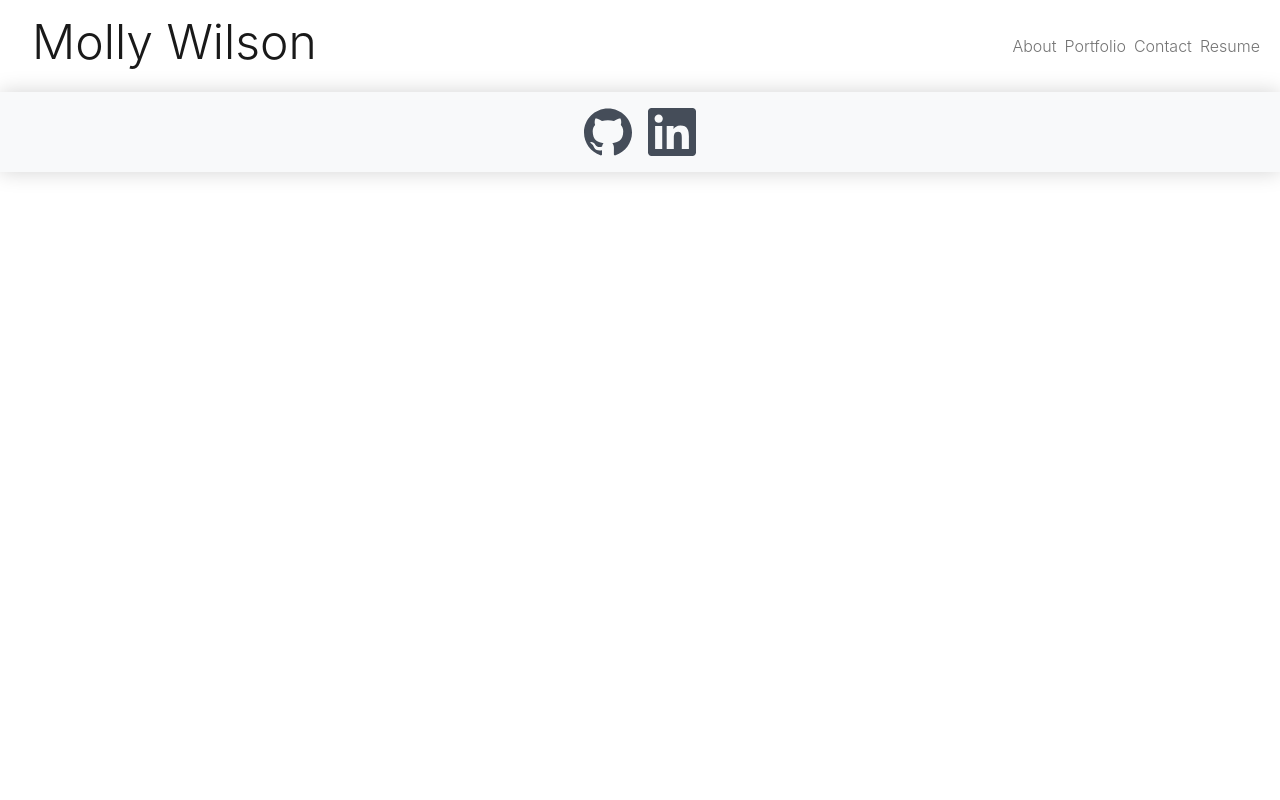
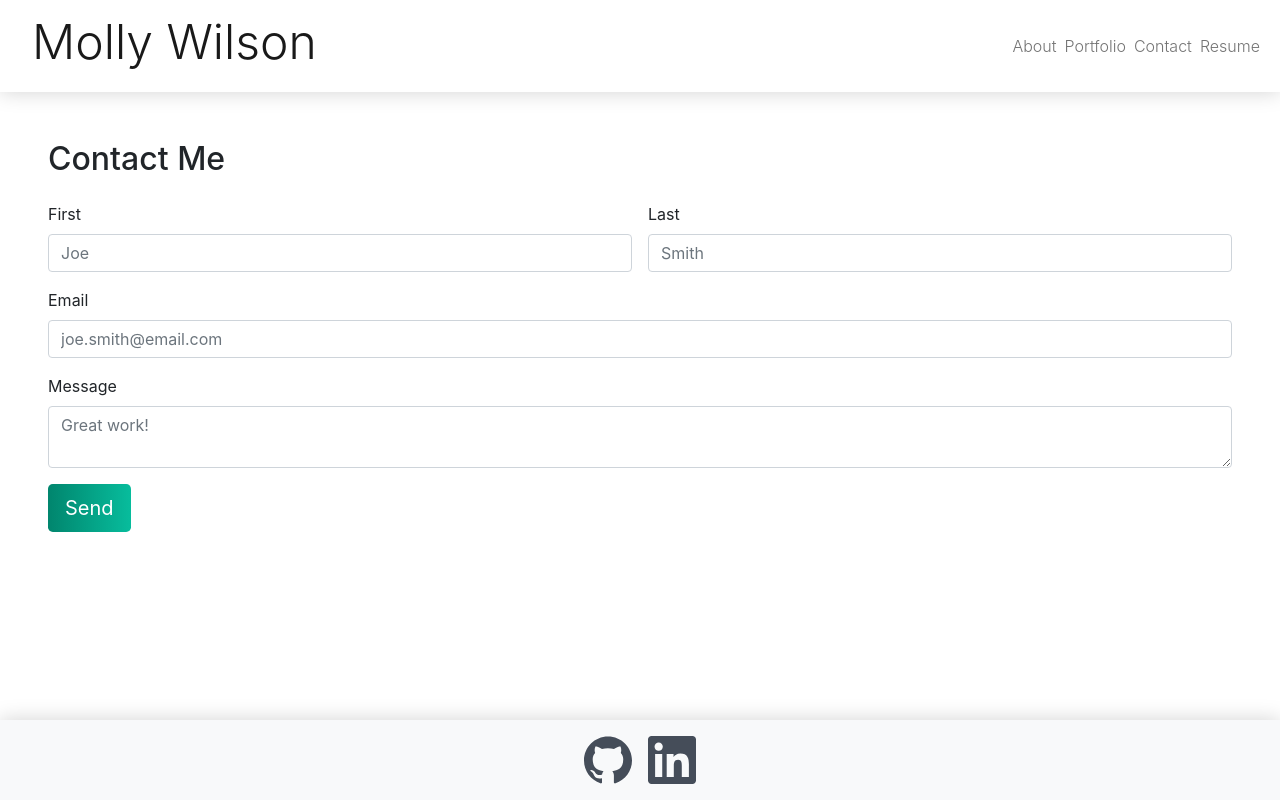
Before and after one commit to mswil/React-Portfolio, a React (Create React App) app: page / in a window 1280 px wide. Both pictures are taken after a click on the element "Contact". Built offline with nearby package versions, Linux system fonts and the light colour scheme.

Commit message:
contact form

```diff
--- a/public/assets/stylesheets/style.css
+++ b/public/assets/stylesheets/style.css
@@ -5,6 +5,28 @@
 	--light-second: #898d94;
 	--light: #e9ecef;
 }
+
+body {
+	width: 100%;
+}
+
+main {
+	padding-bottom: 5em;
+}
+
+header {
+    box-shadow: 0px 0px 20px lightgrey;
+}
+
+footer {
+	position: fixed;
+	bottom: 0;
+	width: 100%;
+	height: 5em;
+	text-align: center;
+    box-shadow: 0px 0px 20px lightgrey;
+}
+
 .navbar-brand {
 	font-size: 1.5em;
 }
@@ -65,15 +87,6 @@
 	color: var(--light-second);
 }
 
-header {
-    box-shadow: 0px 0px 20px lightgrey;
-}
-
-footer {
-	height: 5em;
-    box-shadow: 0px 0px 20px lightgrey;
-}
-
 .icon {
 	height: 3rem;
 	width: 3rem;
--- a/src/App.js
+++ b/src/App.js
@@ -4,7 +4,7 @@ import React, { useState } from 'react';
 import Header from './components/Header';
 import About from './components/About'
 import Gallery from './components/Gallery';
-// import Contact from './components/Contact';
+import Contact from './components/Contact';
 // import Resume from './components/Resume'
 import Footer from './components/Footer';
 
@@ -26,8 +26,8 @@ function App() {
         return <About setNavState={setNavState}></About>
       case 'Portfolio':
         return <Gallery></Gallery>
-      // case 'Contact':
-      //   return <Contact></Contact>
+      case 'Contact':
+        return <Contact></Contact>
       // case 'Resume':
       //   return <Resume></Resume>
       default:
@@ -36,7 +36,7 @@ function App() {
   }
 
   return (
-      <div>
+      <>
         <Header
           navStates={navStates}
           currentNavState={currentNavState}
@@ -46,7 +46,7 @@ function App() {
           {renderPage()}
         </main>
         <Footer></Footer>
-      </div>
+      </>
   );
 }
 
--- a/src/components/Contact.js
+++ b/src/components/Contact.js
@@ -0,0 +1,32 @@
+
+function Contact() {
+    return (
+        <>
+            <form className="row g-3 p-5">
+            <h2>Contact Me</h2>
+                <div className="col-md-6">
+                    <label for="inputFirst" className="form-label">First</label>
+                    <input type="name" className="form-control" id="inputFirst" placeholder="Joe"></input>
+                </div>
+                <div className="col-md-6">
+                    <label for="inputLast" className="form-label">Last</label>
+                    <input type="name" className="form-control" id="inputLast" placeholder="Smith"></input>
+                </div>
+                <div className="col-12">
+                    <label for="inputEmail" className="form-label">Email</label>
+                    <input type="email" className="form-control" id="inputEmail" placeholder="joe.smith@email.com"></input>
+                </div>
+                <div className="col-12">
+                    <label for="inputMessage" className="form-label">Message</label>
+                    <textarea type="Message" className="form-control" id="inputMessage" placeholder="Great work!"></textarea>
+                </div>
+
+                <div className="col-12">
+                    <button type="submit" className="btn btn-lg btn-block">Send</button>
+                </div>
+            </form>
+        </>
+    )
+}
+
+export default Contact;
--- a/src/components/Footer.js
+++ b/src/components/Footer.js
@@ -1,7 +1,7 @@
 
 function Footer() {
     return (
-        <footer className="bg-light position-sticky bottom-0 w-100 text-center d-flex justify-content-center py-2">
+        <footer className="bg-light d-flex justify-content-center py-2">
             <a className='d-flex align-items-center' href="https://github.com/mswil" target='_blank'>
                 <svg className="icon mx-2" role="img" viewBox="0 0 24 24" xmlns="http://www.w3.org/2000/svg"><title>GitHub</title><path d="M12 .297c-6.63 0-12 5.373-12 12 0 5.303 3.438 9.8 8.205 11.385.6.113.82-.258.82-.577 0-.285-.01-1.04-.015-2.04-3.338.724-4.042-1.61-4.042-1.61C4.422 18.07 3.633 17.7 3.633 17.7c-1.087-.744.084-.729.084-.729 1.205.084 1.838 1.236 1.838 1.236 1.07 1.835 2.809 1.305 3.495.998.108-.776.417-1.305.76-1.605-2.665-.3-5.466-1.332-5.466-5.93 0-1.31.465-2.38 1.235-3.22-.135-.303-.54-1.523.105-3.176 0 0 1.005-.322 3.3 1.23.96-.267 1.98-.399 3-.405 1.02.006 2.04.138 3 .405 2.28-1.552 3.285-1.23 3.285-1.23.645 1.653.24 2.873.12 3.176.765.84 1.23 1.91 1.23 3.22 0 4.61-2.805 5.625-5.475 5.92.42.36.81 1.096.81 2.22 0 1.606-.015 2.896-.015 3.286 0 .315.21.69.825.57C20.565 22.092 24 17.592 24 12.297c0-6.627-5.373-12-12-12" /></svg>
             </a>
```
